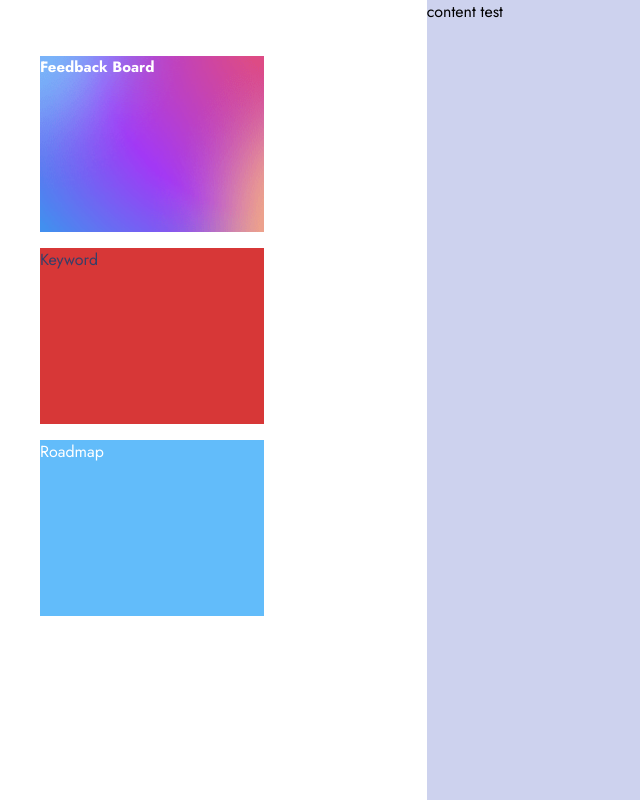
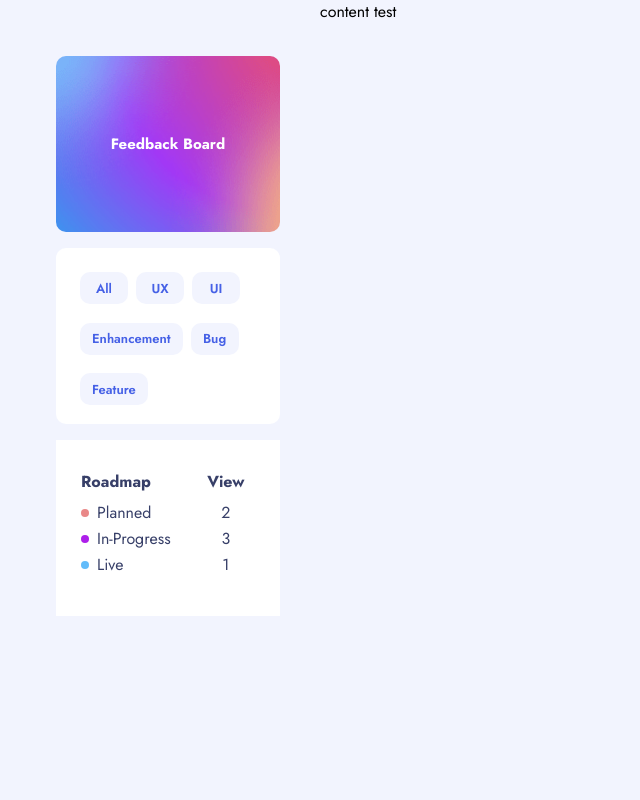
Before and after one commit to genFD/product-feedback-01, a React (Vite) app in the folder frontend/: page / in a window 1280 px wide. Shown: the top 800 px of the page, without its empty margins (0-640 px from the left). Built offline with nearby package versions, Linux system fonts and the light colour scheme.

Commit message:
optimized components layout

```diff
--- /dev/null
+++ b/frontend/src/components/Content.js
@@ -0,0 +1,11 @@
+import React from "react";
+
+const Content = () => {
+  return (
+    <div className="laptop:col-span-2 laptop:row-span-2  desktop:col-span-3 tablet:row-span-3">
+      content test
+    </div>
+  );
+};
+
+export default Content;
--- a/frontend/src/components/ContentTest.js
+++ /dev/null
@@ -1,11 +0,0 @@
-import React from "react";
-
-const ContentTest = () => {
-  return (
-    <div className="laptop:col-span-2 laptop:row-span-2 bg-Garden-Fairy">
-      content test
-    </div>
-  );
-};
-
-export default ContentTest;
--- a/frontend/src/components/Header.js
+++ b/frontend/src/components/Header.js
@@ -1,49 +1,13 @@
-import React, { useState, useEffect } from "react";
-import bgHeaderMobile from "../img/mobile/background-header.png";
-import bgHeaderTablet from "../img/tablet/background-header.png";
-import bgHeaderDesktop from "../img/desktop/background-header.png";
-import { Link } from "react-router-dom";
+import React from "react";
+import Navbar from "./Navbar";
 import Sidebar from "./Sidebar";
 
 const Header = () => {
-  const [menuOpen, setMenuOpen] = useState(false);
-  useEffect(() => {
-    window.addEventListener("resize", () => {
-      if (window.innerWidth > 679) {
-        setMenuOpen(true);
-      } else {
-        setMenuOpen(false);
-      }
-    });
-
-    // return () => {
-    //   second;
-    // };
-  }, [menuOpen]);
-
   return (
-    <header className="flex flex-col tablet:flex-row">
-      <section className="nav_header transition-all duration-200 border relative">
-        <picture>
-          <source srcSet={bgHeaderDesktop} media="(min-width:1024px)" />
-          <source srcSet={bgHeaderTablet} media="(min-width:768px)" />
-          <source srcSet={bgHeaderMobile} media="(max-width:679px)" />
-          <img src={bgHeaderMobile} alt="test" />
-
-          <source />
-        </picture>
-        <div className="nav_content absolute w-full h-full flex items-center justify-between px-6">
-          <h2>Logo</h2>
-          <button onClick={() => setMenuOpen(!menuOpen)}>Nav_button</button>
-        </div>
-      </section>
-      {menuOpen && (
-        <section className="sidebar w-64 h-full bg-Singapore-Orchid self-end">
-          <div>Ux tags</div>
-          <div>Roadmap</div>
-        </section>
-      )}
-    </header>
+    <div className="laptop:flex laptop:justify-end">
+      <Navbar />
+      <Sidebar />
+    </div>
   );
 };
 
--- a/frontend/src/components/HeaderTest.js
+++ /dev/null
@@ -1,17 +0,0 @@
-import React from "react";
-import { useGlobalContext } from "../context";
-import NavBar from "./NavBar";
-import Sidebar from "./Sidebar";
-
-const HeaderTest = () => {
-  const data = useGlobalContext();
-  console.log(data);
-  return (
-    <>
-      <NavBar />
-      <Sidebar />
-    </>
-  );
-};
-
-export default HeaderTest;
--- a/frontend/src/components/Keywords.js
+++ b/frontend/src/components/Keywords.js
@@ -1,10 +1,17 @@
 import React from "react";
-import { useGlobalContext } from "../context";
+import { Tags } from "../data/headerData";
 
 const Keywords = () => {
   return (
-    <div className="hidden tablet:block w-56 h-44 bg-Blood-Moon text-Blood-Moon">
-      Keyword
+    <div className="flex w-56 h-44 rounded-default bg-white flex-wrap gap-x-2 pt-6 pl-6">
+      {Tags.map((tag, index) => (
+        <div
+          className="ux-tag h-8 rounded-default bg-Cotton-Ball text-center text-body-3 font-semibold text-The-Rainbow-Fish flex items-center justify-center hover:bg-Pale-Phthalo-Blue transition-colors duration-500 cursor-pointer active:bg-The-Rainbow-Fish"
+          key={index}
+        >
+          {tag}
+        </div>
+      ))}
     </div>
   );
 };
--- a/frontend/src/components/NavBar.js
+++ b/frontend/src/components/NavBar.js
@@ -1,8 +1,5 @@
 import React from "react";
 import { useGlobalContext } from "../context";
-import bgHeaderMobile from "../img/mobile/background-header.png";
-import bgHeaderTablet from "../img/tablet/background-header.png";
-import bgHeaderDesktop from "../img/desktop/background-header.png";
 import Keywords from "./Keywords";
 import Roadmap from "./Roadmap";
 
@@ -12,7 +9,7 @@ const NavBar = () => {
     <nav className="nav h-72 flex items-center justify-center relative  tablet:h-fit tablet:pt-14 tablet:pb-10 tablet:px-10">
       <div className="nav-center w-4/5 tablet:w-full ">
         <div className="nav-header w-full flex justify-between items-center tablet:grid tablet:grid-cols-3 tablet:gap-4 laptop:grid laptop:grid-cols-1 laptop:grid-rows-3 ">
-          <div className="logo tablet:w-56 tablet:h-44 ">
+          <div className="logo tablet:w-56 tablet:h-44 tablet:rounded-default tablet:flex tablet:items-center tablet:justify-center ">
             <h1 className="text-white font-bold text-body-2">Feedback Board</h1>
           </div>
           {isSidebarOpen ? (
@@ -34,11 +31,11 @@ const NavBar = () => {
               </svg>
             </button>
           )}
-          <div className="hidden tablet:block w-56 h-44 bg-Blood-Moon text-Raven-Night">
-            Keyword
+          <div className="keywords">
+            <Keywords />
           </div>
-          <div className=" hidden w-56 h-44 bg-Blue-Mana text-white tablet:block">
-            Roadmap
+          <div className="roadmap">
+            <Roadmap />
           </div>
         </div>
       </div>
--- a/frontend/src/components/Roadmap.js
+++ b/frontend/src/components/Roadmap.js
@@ -1,8 +1,43 @@
 import React from "react";
+import { RoadmapData } from "../data/headerData";
+
 const Roadmap = () => {
   return (
-    <div className=" hidden w-56 h-44 bg-Blue-Mana text-white tablet:block">
-      Roadmap
+    <div className="w-56 h-44 bg-white text-Raven-Night tablet:block pt-6 px-6">
+      <table className="table-fixed table_width">
+        <thead className="h-9">
+          <tr>
+            <th className="w-2/3 text-left">Roadmap</th>
+            <th className=" w-1/3">View</th>
+          </tr>
+        </thead>
+        <tbody className="table_width">
+          {RoadmapData.map((item) => (
+            <tr key={item.id}>
+              <td className="">
+                <div className="flex gap-x-2 items-center">
+                  <div
+                    className={`indicator
+                      ${
+                        item.status === "Planned"
+                          ? "bg-Steamed-Salmon"
+                          : item.status === "In-Progress"
+                          ? "bg-Singapore-Orchid"
+                          : item.status === "Live"
+                          ? "bg-Blue-Mana"
+                          : null
+                      }
+                      rounded-full`}
+                  ></div>
+                  {item.status}
+                </div>
+              </td>
+
+              <td className=" flex justify-center">{item.number}</td>
+            </tr>
+          ))}
+        </tbody>
+      </table>
     </div>
   );
 };
--- a/frontend/src/components/Sidebar.js
+++ b/frontend/src/components/Sidebar.js
@@ -1,8 +1,9 @@
 import React from "react";
 import { useGlobalContext } from "../context";
+import Roadmap from "./Roadmap";
 import Keywords from "./Keywords";
-import Roadmap from "./Roadmap";
 
+//add animation for sidebar
 const Sidebar = () => {
   const { isSidebarOpen } = useGlobalContext();
   return (
@@ -12,20 +13,16 @@ const Sidebar = () => {
           isSidebarOpen ? "sidebar_cont show_sidebar_cont" : "sidebar_cont"
         }`}
       >
-        <div className=" bg-Cotton-Ball flex flex-col items-center gap-6 pt-6 relative shadow-md sidebar">
-          <div className="tablet:block w-56 h-44 bg-Blood-Moon text-Raven-Night">
-            Keyword
-          </div>
-          <div className="w-56 h-44 bg-Blue-Mana text-white tablet:block">
-            Roadmap
-          </div>
+        <div className=" bg-Ghost-White flex flex-col items-center gap-6 pt-6 relative shadow-md sidebar">
+          <Keywords />
+          <Roadmap />
         </div>
       </aside>
     )
 
-    // <aside className="flex bg-Singapore-Orchid flex-col gap-6 w-271 border h-screen tablet:w-fit tablet:h-auto tablet:flex-row tablet:gap-4  ">
-    //   <div className="border w-56 h-178 rounded-default ">Sidebar</div>
-    //   <div className="border w-56 h-178 rounded-default ">Sidebar</div>
+    // <aside className="flex bg-Singapore-Orchid flex-col gap-6 w-271  h-screen tablet:w-fit tablet:h-auto tablet:flex-row tablet:gap-4  ">
+    //   <div className=" w-56 h-178 rounded-default ">Sidebar</div>
+    //   <div className=" w-56 h-178 rounded-default ">Sidebar</div>
     // </aside>
   );
 };
--- a/frontend/src/data/headerData.js
+++ b/frontend/src/data/headerData.js
@@ -1,19 +1,7 @@
 export const Tags = ["All", "UX", "UI", "Enhancement", "Bug", "Feature"];
 
-export const Roadmap = [
-  {
-    indicator: "#F49F85",
-    status: "Planned",
-    number: 2,
-  },
-  {
-    indicator: "#AD1FEA",
-    status: "In-Progress",
-    number: 3,
-  },
-  {
-    indicator: "#62BCFA",
-    status: "Live",
-    number: 1,
-  },
+export const RoadmapData = [
+  { id: 1, indicator: "#F49F85", status: "Planned", number: 2 },
+  { id: 2, indicator: "#AD1FEA", status: "In-Progress", number: 3 },
+  { id: 3, indicator: "#62BCFA", status: "Live", number: 1 },
 ];
--- a/frontend/src/pages/Home.js
+++ b/frontend/src/pages/Home.js
@@ -1,15 +1,12 @@
 import React from "react";
-import ContentTest from "../components/ContentTest";
-// import Header from "../components/Header";
-import HeaderTest from "../components/HeaderTest";
-import Sidebartest from "../components/Sidebartest";
-// import Sidebar from "../components/Sidebar";
+import Content from "../components/Content";
+import Header from "../components/Header";
 
 const Home = () => {
   return (
-    <div className="h-full laptop:grid-rows-2 laptop:grid laptop:grid-cols-3">
-      <HeaderTest />
-      <ContentTest />
+    <div className="home laptop:grid-rows-1 laptop:grid laptop:grid-cols-3 desktop:grid-cols-4 tablet:grid tablet:grid-rows-4">
+      <Header />
+      <Content />
     </div>
   );
 };
--- a/frontend/src/style.css
+++ b/frontend/src/style.css
@@ -32,7 +32,7 @@ picture {
 body {
   line-height: 1.5;
   min-height: 100vh;
-  /* background-color: brown; */
+  background-color: rgb(242, 244, 254, 1);
 }
 
 /* make images easier to work with */
@@ -73,6 +73,9 @@ select {
 .text-sort-by:hover {
   color: rgba(242, 244, 254, 0.5);
 }
+.home {
+  min-height: 100vh;
+}
 .container {
   padding-inline: 2em;
   margin-inline: auto;
@@ -90,7 +93,7 @@ select {
   align-items: flex-end;
   visibility: hidden;
   z-index: -1;
-  transition: all ease-in-out 5s;
+  /* transition: all ease-in-out 5s; */
   transform: scale(0);
   background: rgba(0, 0, 0, 0.5);
 }
@@ -102,6 +105,19 @@ select {
 .sidebar {
   height: calc(100vh - 72px);
   width: 271px;
+}
+.ux-tag {
+  min-width: 3rem;
+  max-width: max-content;
+  padding: 12px;
+}
+
+.table_width {
+  width: calc(223px - 48px);
+}
+.indicator {
+  width: 8px;
+  height: 8px;
 }
 /* .header {
   display: grid;
@@ -122,6 +138,12 @@ picture {
     background-image: url(./img/mobile/background-header.png);
     background-repeat: no-repeat;
     background-size: cover;
+  }
+  .keywords {
+    display: none;
+  }
+  .roadmap {
+    display: none;
   }
 }
 @media (min-width: 679px) {
```
